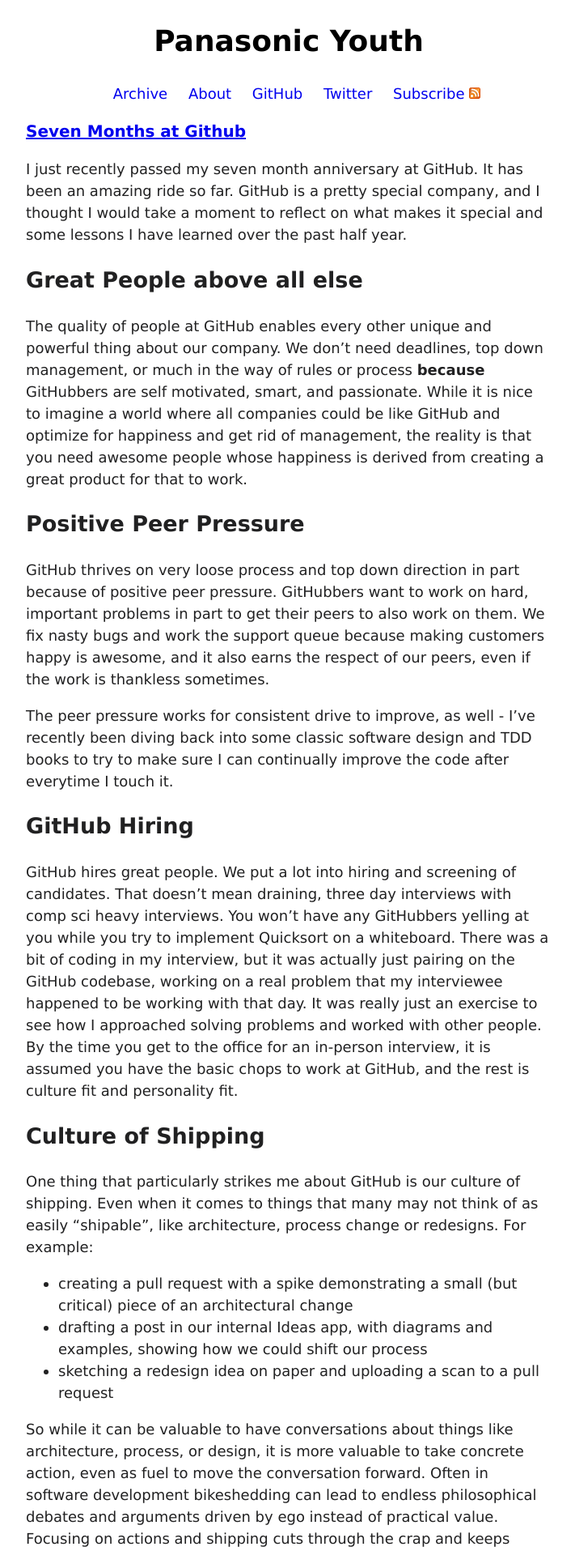
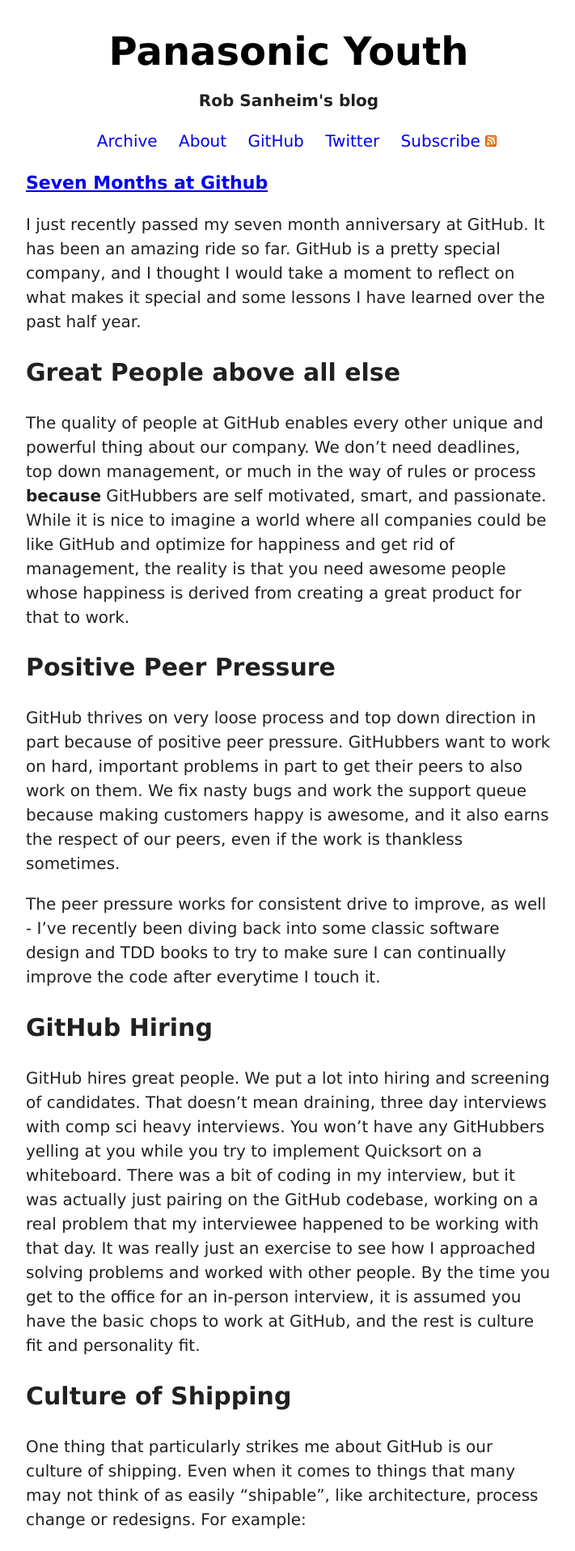
Before and after one commit to rsanheim/rsanheim.github.com, a Jekyll site: the page built from index.html, in a window 1280 px wide. Shown: the top 1915 px of the page at 81% size, without its empty margins (283-994 px from the left). Built offline with Jekyll 4.4.1, drawn with Linux system fonts in a browser that asks for light colours; nearby versions of some CDN libraries; library files that are not in the unit come from our copies; Markdown is read by kramdown in place of the engine named in the settings.

Commit message:
add a byline, tweak styles

```diff
--- a/_layouts/master.html
+++ b/_layouts/master.html
@@ -26,6 +26,7 @@
 
       <div id='header'>
         <h1><a href='/'>Panasonic Youth</a></h1>
+        <h4 id="byline">Rob Sanheim's blog</h4>
 
         <div id='menu'>
           <ul>
--- a/stylesheets/master.css
+++ b/stylesheets/master.css
@@ -1,5 +1,5 @@
 body {
-	font-size: 18px;
+	font-size: 20px;
 	line-height: 1.5;
 	margin: 0 5px;
 	font-family: corbel, 'lucida grande', helvetica, sans-serif;
@@ -22,9 +22,19 @@
 	text-align: center;
 }
 
+#header h1 {
+  margin-bottom: 10px;
+}
+
 #header h1 a, #header h1 a:link, #header h1 a:visited, #header h1 a:hover {
 	color: #000;
 	text-decoration: none;
+  font-size: 120%;
+}
+
+h4#byline {
+  margin-top: 10px;
+  margin-bottom: 10px;
 }
 
 #footer {
@@ -33,7 +43,7 @@
 }
 
 .post h1 {
-	font-size: 20px;
+	font-size: 22px;
 }
 
 .post-list tr, .post-list td {
```
